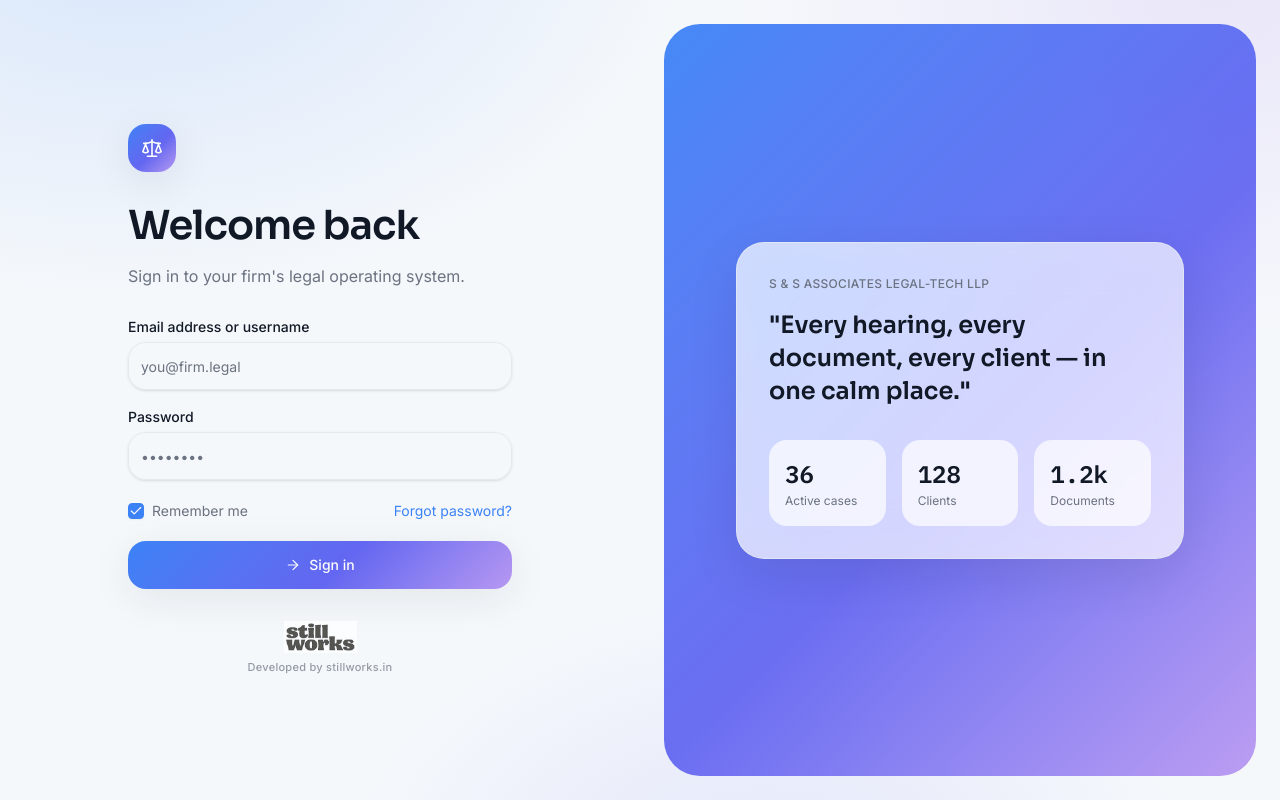
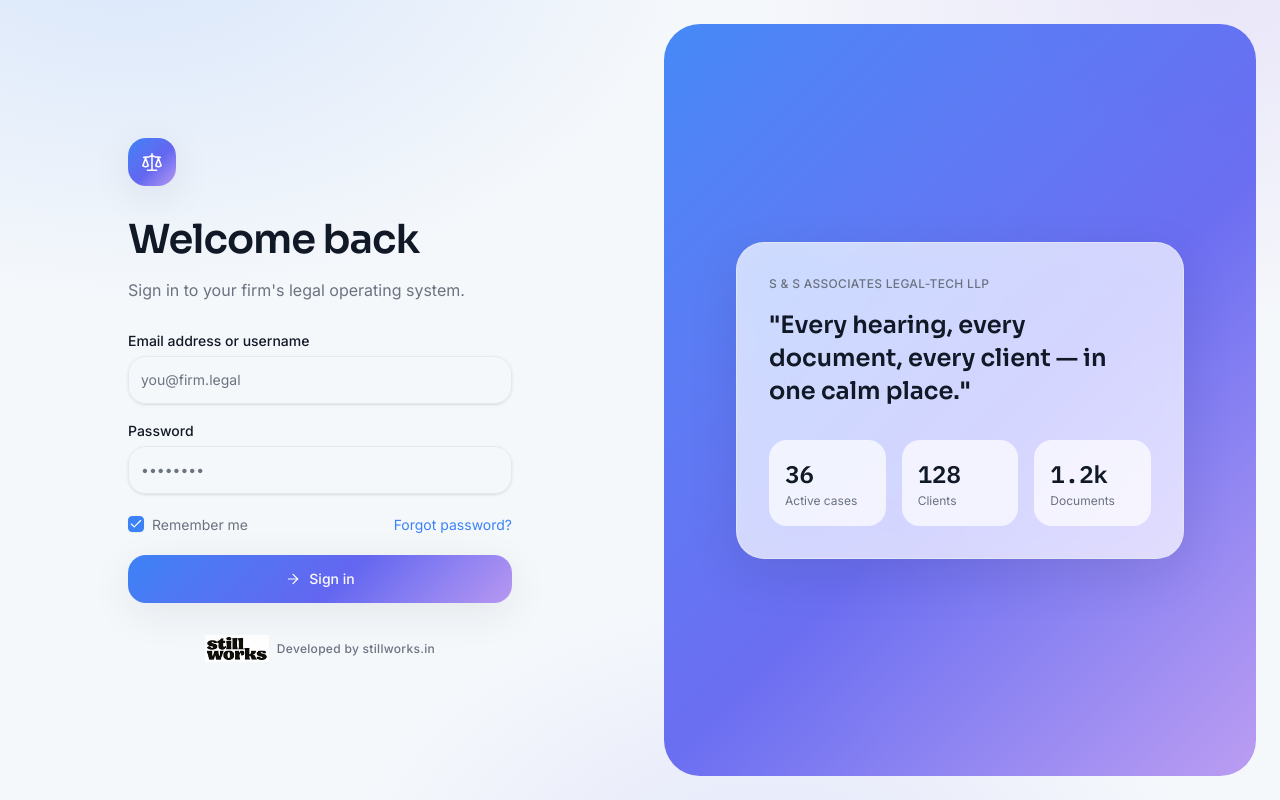
Before and after one commit to amalvarghese-30/StillWorksLegalOS, a React (Vite) app: page /#/login in a window 1280 px wide. Built offline with nearby package versions, Linux system fonts and the light colour scheme.

Commit message:
ui: login attribution single line, blend mode removes white logo background

```diff
--- a/src/routes/login.tsx
+++ b/src/routes/login.tsx
@@ -133,18 +133,20 @@ function LoginPage() {
           />
 
           {/* StillWorks attribution */}
-          <div className="mt-8 flex flex-col items-center gap-1.5">
+          <div className="mt-8 flex items-center justify-center gap-2">
             <img
               src="/stillworks-logo-light.jpg"
               alt="StillWorks"
-              className="h-8 w-auto object-contain opacity-70 dark:hidden"
+              className="h-7 w-auto object-contain dark:hidden"
+              style={{ mixBlendMode: "multiply" }}
             />
             <img
               src="/stillworks-logo-dark.jpg"
               alt="StillWorks"
-              className="hidden h-8 w-auto object-contain opacity-70 dark:block"
+              className="hidden h-7 w-auto object-contain dark:block"
+              style={{ mixBlendMode: "screen" }}
             />
-            <span className="text-[11px] font-medium text-muted-foreground/70 tracking-wide">Developed by stillworks.in</span>
+            <span className="text-xs font-medium text-muted-foreground tracking-wide">Developed by stillworks.in</span>
           </div>
         </div>
       </div>
```
